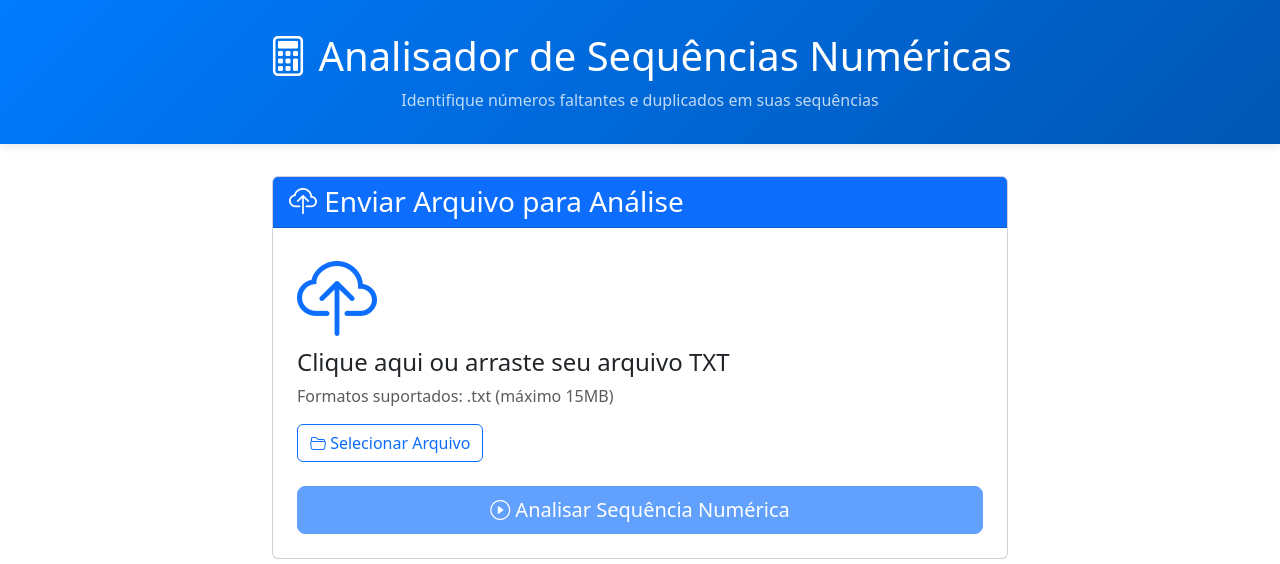
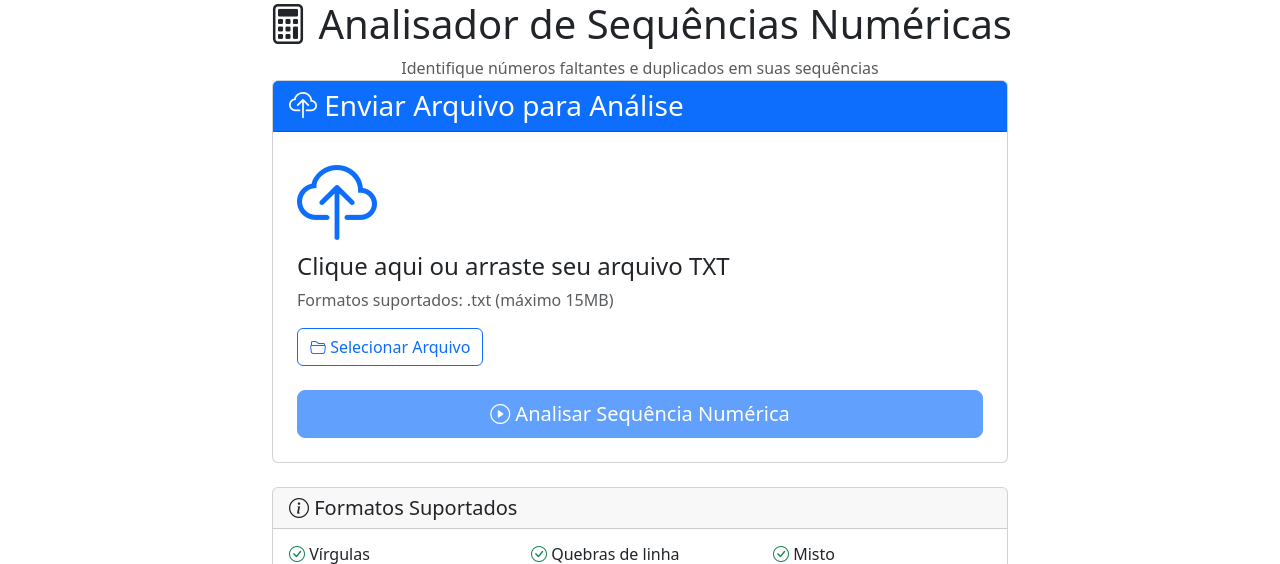
Before and after one commit to ricardogdz1/NotasFaltantes2, a Django app: page / in a window 1280 px wide. Shown: the top 564 px of the page. Run offline with Django 5.2, Linux system fonts and the light colour scheme.

Commit message:
Update base.html

```diff
--- a/analisador/templates/analisador/base.html
+++ b/analisador/templates/analisador/base.html
@@ -7,24 +7,12 @@
     <title>{% block title %}Analisador de Sequências Numéricas{% endblock %}</title>
     <script async src="https://pagead2.googlesyndication.com/pagead/js/adsbygoogle.js?client=ca-pub-6923387464279652"
      crossorigin="anonymous"></script>
-
+    <!-- Custom CSS -->
+    <link rel="stylesheet" type="text/css" href="{% static 'analisador/css/styles.css' %}">
     <!-- Bootstrap CSS -->
     <link href="https://cdn.jsdelivr.net/npm/bootstrap@5.3.0/dist/css/bootstrap.min.css" rel="stylesheet">
     <!-- Bootstrap Icons -->
     <link href="https://cdn.jsdelivr.net/npm/bootstrap-icons@1.10.0/font/bootstrap-icons.css" rel="stylesheet">
-
-    <!-- Custom CSS -->
-    <link rel="stylesheet" type="text/css" href="{% static 'analisador/css/styles.css' %}">
-    <style>
-    div.header {
-    background: linear-gradient(135deg, #007bff, #0056b3) !important;
-    background-color: #007bff !important;
-    color: white !important;
-    padding: 2rem 0 !important;
-    margin-bottom: 2rem !important;
-    box-shadow: 0 2px 10px rgba(0,0,0,0.1) !important;
-    }
-    </style>
 
     {% block extra_css %}{% endblock %}
 </head>
```
